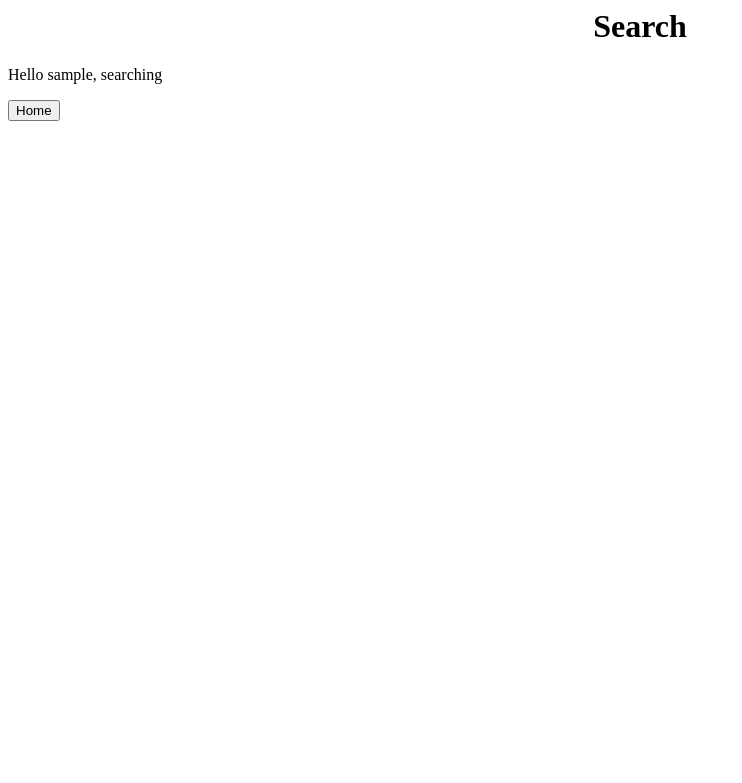
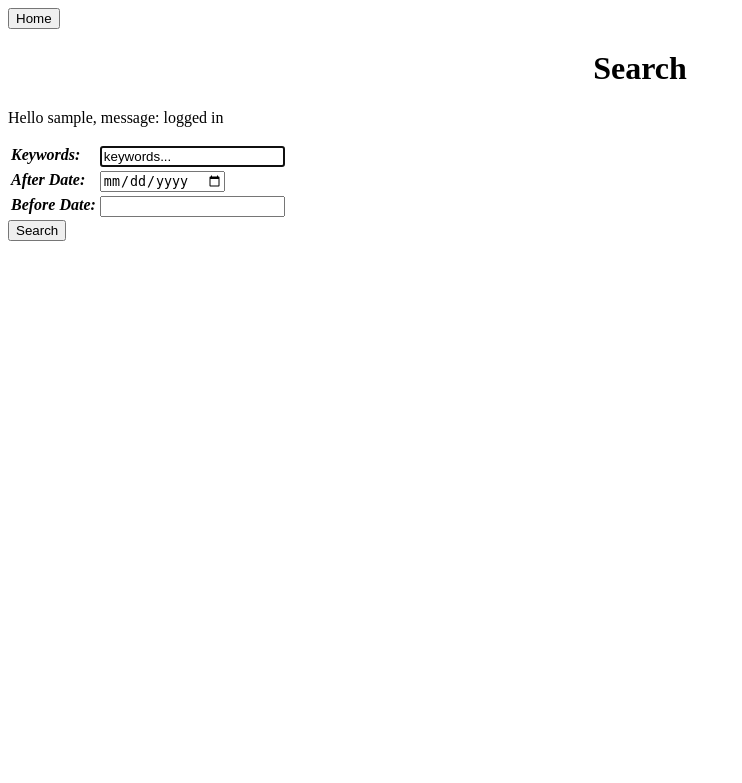
Before and after one commit to gmeyer1/CMPUT391, a PHP site: page /search.php in a window 1280 px wide. Shown: the top 783 px of the page, without its empty margins (0-742 px from the left). Run offline with PHP 8.4, Linux system fonts and the light colour scheme; the visitor is signed in with stand-in values (Sample User, id 1).

Commit message:
Added input boxes for search page

```diff
--- a/search.php
+++ b/search.php
@@ -1,6 +1,7 @@
 <?php
     include_once ("helper.php");
     $message = "";
+    $php_self = $_SERVER['PHP_SELF'];
     session_start();
     if (!$_SESSION['username']) {
         redirect('login.php');
@@ -9,6 +10,16 @@
     else {
         $message = "logged in";
     }
+
+    if(!empty($_POST) && isset($_POST['submitSearch'])) {
+        // The user submitted information
+	$keywords = $_POST['keywords'];
+	$after = $_POST['after'];
+        $before = $_POST['before'];
+
+        $message = "keywords: " . $keywords . ", after: " . $after . ", before: " . $before;
+    }
+
 ?>
 
 <html>
@@ -17,20 +28,39 @@
 </head>
 
 <body>
+<form name="LogoutForm" action="home.php" method="post" >
+
+<input type="submit" name="home" value="Home">
+
+</form>
 <h1><center>Search</center></h1>
 
     <?php
 
-        echo 'Hello ' . $_SESSION['username'] . ', searching';// . ' session id: ' . session_id() . ", message: " . $message;
+        echo 'Hello ' . $_SESSION['username'] . ', message: ' . $message;// . ' session id: ' . session_id() . ", message: " . $message;
 
     ?>
 
 </p>
 
-<form name="LogoutForm" action="home.php" method="post" >
 
-<input type="submit" name="home" value="Home">
+<form name="SearchForm" action="<?php echo $php_self?>" method="post" >
 
+<table>
+<tr valign=top align=left>
+<td><b><i>Keywords:</i></b></td>
+<td><input type="text" name="keywords" value="keywords..." autofocus ><br></td>
+</tr>
+<tr valign=top align=left>
+<td><b><i>After Date:</i></b></td>
+<td><input type="date" name="after"><br></td>
+</tr>
+<tr valign=top align=left>
+<td><b><i>Before Date:</i></b></td>
+<td><input type="before" name="before"><br></td>
+</tr>
+</table>
+<input type="submit" name="submitSearch" value="Search">
 </form>
 
 </body>
```
